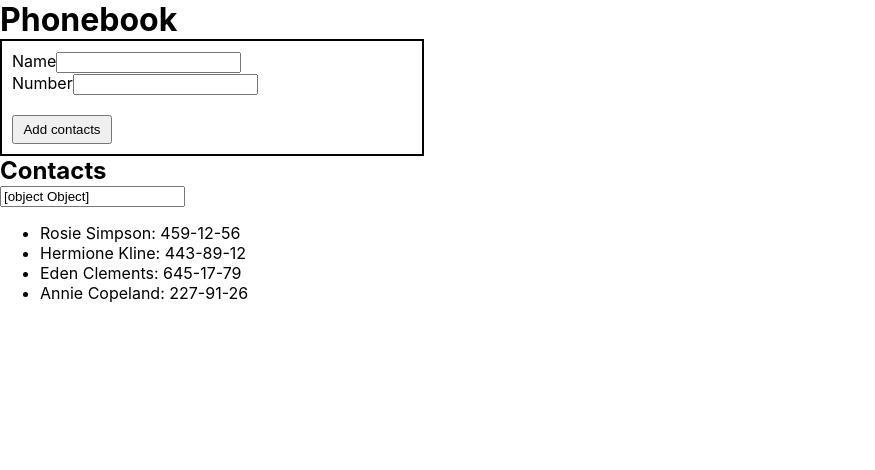
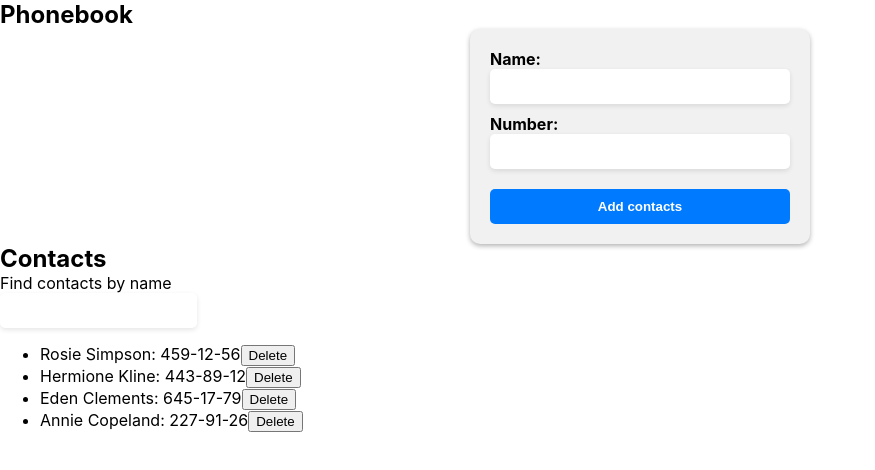
Before and after one commit to Bad-Raider/goit-react-hw-02-phonebook, a React (Create React App) app: page / in a window 1280 px wide. Shown: the top 470 px of the page, without its empty margins (0-875 px from the left). Built offline with nearby package versions, Linux system fonts and the light colour scheme.

Commit message:
not normal css

```diff
--- a/src/components/App.jsx
+++ b/src/components/App.jsx
@@ -1,8 +1,7 @@
 import React, { Component } from "react";
 import Form from "./Form/form";
 import Contacts from "./Contacts/contacts";
-// import { object } from "prop-types";
-
+import Filter from "./Filter/filter";
 
 class App extends Component {
 
@@ -14,42 +13,56 @@ class App extends Component {
     {id: 'id-4', name: 'Annie Copeland', number: '227-91-26'},
   ],
   filter: '',
-  name: '',
-  number: ''
 }
 
   addNewContacts = newContact => {
     this.setState(prevState => ({
       contacts: [...prevState.contacts, newContact],
     }));
-    console.log(this.state)
   };
 
   handleChange = evt => {
-    this.setState({ filter: evt.target.value });
+    this.setState({ filter: evt.currentTarget.value });
   };
 
-  // render() {
-  //   const { inputValue } = this.state;
-  //   return (
-  //     <input type="text" value={inputValue} onChange={this.handleChange} />
-  //   );
-  // }
+  getVisibleContacts = () => {
+    const { contacts, filter } = this.state;
+    const normalizedFilter = filter.toLowerCase();
 
+    return contacts.filter(contact =>
+      contact.name.toLowerCase().includes(normalizedFilter),
+    );
+  };
+
+  onDeleteContact = id => {
+    this.setState(({ contacts }) => ({
+      contacts: contacts.filter(contact => contact.id !== id),
+    }));
+  }
 
 
   render() {
-    const { filter } = this.state;
+    const { filter, contacts } = this.state;
+    const arrContacts = this.getVisibleContacts();
+
     return (
       <>
-        <Form onSubmit={this.addNewContacts} />
-        <Contacts
-          state={this.state.contacts}
-          input={filter}
+        <h2>Phonebook</h2>
+        <Form
+          submit={this.addNewContacts}
+          contacts={contacts}
+        />
+        <h2>Contacts</h2>
+        <Filter
+          value={filter}
           onChange={this.handleChange}
         />
+        <Contacts
+          arrContacts={arrContacts}
+          onDeleteContact={this.onDeleteContact}
+        />
       </>
-    )
+    );
   }
 }
 
--- /dev/null
+++ b/src/components/Contacts/ContactsItem/contactsItem.jsx
@@ -0,0 +1,23 @@
+// import css from './ContactsItem.module.css';
+
+const ContactsItem = ({ arrContacts, onDeleteContact }) => {
+
+
+    return (
+        <>
+            {arrContacts.map(({ id, name, number }) => (
+                <li key={id}>
+                    <span>{name}: </span>
+                    <span>{number}</span>
+                    <button
+                        type="button"
+                        onClick={()=>onDeleteContact(id)}
+                    >Delete
+                    </button>
+                </li>
+
+            ))}
+        </>)
+}
+
+export default ContactsItem;
--- a/src/components/Contacts/contacts.jsx
+++ b/src/components/Contacts/contacts.jsx
@@ -1,19 +1,15 @@
-import Filter from "components/Filter/filter";
+import ContactsItem from "./ContactsItem/contactsItem";
 // import css from './contacts.module.css';
 
-const Contacts = ({ state, input, onChange }) => {
+
+const Contacts = ({ arrContacts, onDeleteContact }) => {
     return (
         <>
-            <h2>Contacts</h2>
-            <Filter
-                input={input}
-                onChange={onChange}
-            />
             <ul>
-                {state.map(({ id,name,number}) => (
-
-                    <li key={id}>{name}: { number}</li>
-                ))}
+                <ContactsItem
+                    arrContacts={arrContacts}
+                    onDeleteContact={onDeleteContact}
+                />
             </ul>
         </>
     );
--- a/src/components/Filter/filter.jsx
+++ b/src/components/Filter/filter.jsx
@@ -1,12 +1,13 @@
 // import React, { Component } from "react";
 // import css from './filter.module.css';
 
-const Filter = (input, onChange) => {
+const Filter = ({value, onChange}) => {
   return (
-            <>
+      <>
+          <p>Find contacts by name</p>
           <input
               type="text"
-              value={input}
+              value={value}
               onChange={onChange}
           />
             </>
--- a/src/components/Form/form.jsx
+++ b/src/components/Form/form.jsx
@@ -1,29 +1,31 @@
+import { nanoid } from "nanoid";
 import css from './form.module.css';
-import { nanoid } from "nanoid";
 
-const Form = ({onSubmit}) => {
+const Form = ({submit, contacts}) => {
 
 
     const handleSubmit = evt => {
         evt.preventDefault()
         const form = evt.currentTarget;
 
-        onSubmit({
-            id: nanoid(),
-            name: form.elements.name.value,
-            number: form.elements.number.value,
-        })
-        console.log(`я оновив cтейт`)
+        (contacts.find(contact =>
+            contact.name.toLowerCase() === form.elements.name.value.toLowerCase()
+        ))
+            ? alert(`${form.elements.name.value} is already in contacts.`)
+            : submit({
+                id: nanoid(),
+                name: form.elements.name.value,
+                number: form.elements.number.value,
+            });
     };
 
 
     return (
         <>
-            <h1>Phonebook</h1>
             <form
                 onSubmit={handleSubmit}
                 className={css.form}>
-                <label > Name
+                <label > Name:
                     <input
                         type="text"
                         name="name"
@@ -32,7 +34,7 @@ const Form = ({onSubmit}) => {
                         required
                     />
                 </label>
-                <label > Number
+                <label > Number:
                     <input
                         type="tel"
                         name="number"
--- a/src/components/Form/form.module.css
+++ b/src/components/Form/form.module.css
@@ -1,4 +1,4 @@
-.form{
+/* .form{
     display: flex;
     flex-direction: column;
     padding: 10px;
@@ -12,4 +12,51 @@
     width: 100px;
     margin-top: 20px;
     padding: 5px;
+} */
+
+/* Файл styles.module.css */
+
+.form {
+  display: flex;
+  flex-direction: column;
+  max-width: 300px;
+  margin: 0 auto;
+  background-color: #f1f1f1;
+  padding: 20px;
+  border-radius: 10px;
+  box-shadow: 0 2px 5px rgba(0, 0, 0, 0.3);
 }
+
+label {
+  display: flex;
+  flex-direction: column;
+  margin-bottom: 10px;
+  font-weight: bold;
+}
+
+input {
+  padding: 10px;
+  border: none;
+  background-color: #fff;
+  border-radius: 5px;
+  box-shadow: 0 2px 5px rgba(0, 0, 0, 0.1);
+}
+
+.formBtn {
+  padding: 10px;
+  background-color: #007bff;
+  color: #fff;
+  border: none;
+  border-radius: 5px;
+  cursor: pointer;
+  font-weight: bold;
+  margin-top: 10px;
+}
+
+.formBtn:hover {
+  background-color: #0056b3;
+}
+
+.formBtn:active {
+  background-color: #004080;
+}
```
Also changed, not shown: src/components/Contacts/ContactsItem/contactsItem.module.css (added).
